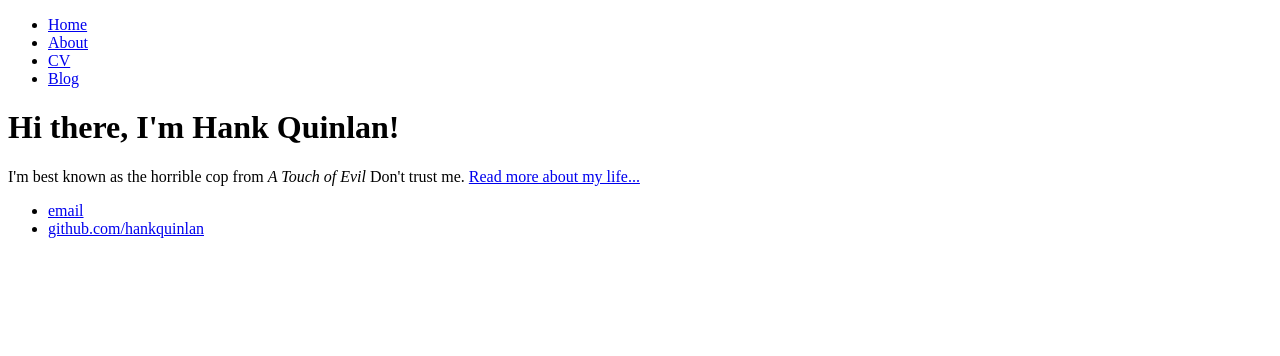
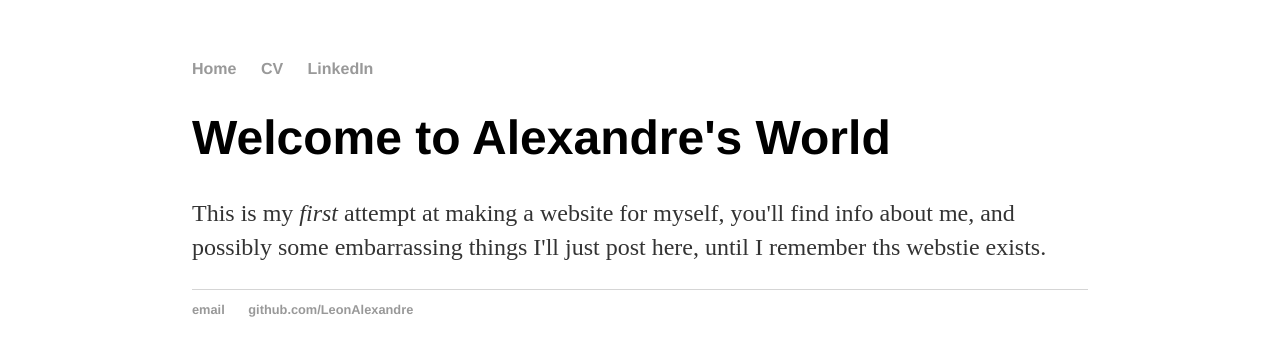
Before and after one commit to LeonAlexandre/leonalexandre.github.io, a plain HTML site: page index.html in a window 1280 px wide. Drawn offline with Linux system fonts and the light colour scheme.

Commit message:
Update index.html

```diff
--- a/index.html
+++ b/index.html
@@ -1,28 +1,32 @@
 <!DOCTYPE html>
 <html>
 	<head>
-		<title>Hank Quinlan, Horrible Cop</title>
+		<title>Alexandre Leon</title>
+    	<link rel="stylesheet" type="text/css" href="style.css" />
+
 	</head>
 	<body>
 		<nav>
     		<ul>
-        		<li><a href="/">Home</a></li>
-	        	<li><a href="/about">About</a></li>
-        		<li><a href="/cv">CV</a></li>
-        		<li><a href="/blog">Blog</a></li>
+        		<li><a href="https://leonalexandre.github.io/">Home</a></li>
+	        	<li><a href="https://leonalexandre.github.io/CV.pdf">CV</a></li>
+        		<li><a href="https://www.linkedin.com/in/alexandre-leon-47737a157/">LinkedIn</a></li>
     		</ul>
 		</nav>
 		<div class="container">
     		<div class="blurb">
-        		<h1>Hi there, I'm Hank Quinlan!</h1>
-				<p>I'm best known as the horrible cop from <em>A Touch of Evil</em> Don't trust me. <a href="/about">Read more about my life...</a></p>
+        		<h1>Welcome to Alexandre's World</h1>
+				<p>This is my <i>first</i> attempt at making a website for myself, you'll find info about me, and possibly some embarrassing things I'll just post here, until I remember ths webstie exists.</p>
     		</div><!-- /.blurb -->
 		</div><!-- /.container -->
+
+
 		<footer>
     		<ul>
-        		<li><a href="mailto:hankquinlanhub@gmail.com">email</a></li>
-        		<li><a href="https://github.com/hankquinlan">github.com/hankquinlan</a></li>
+        		<li><a href="mailto:fakeadress@gmail.com">email</a></li>
+        		<li><a href="https://github.com/LeonAlexandre">github.com/LeonAlexandre</a></li>
 			</ul>
 		</footer>
+
 	</body>
 </html>
```
